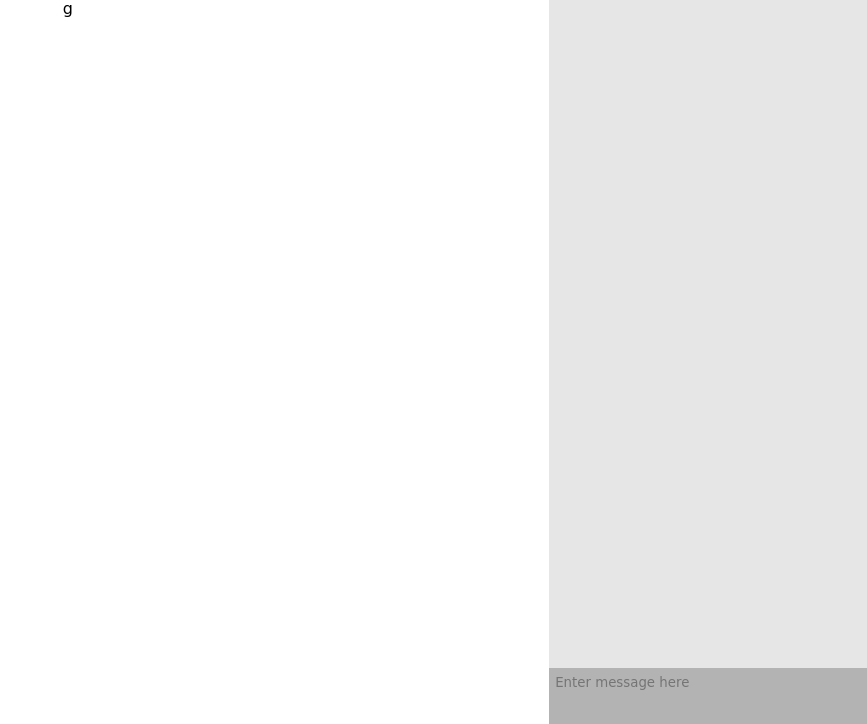
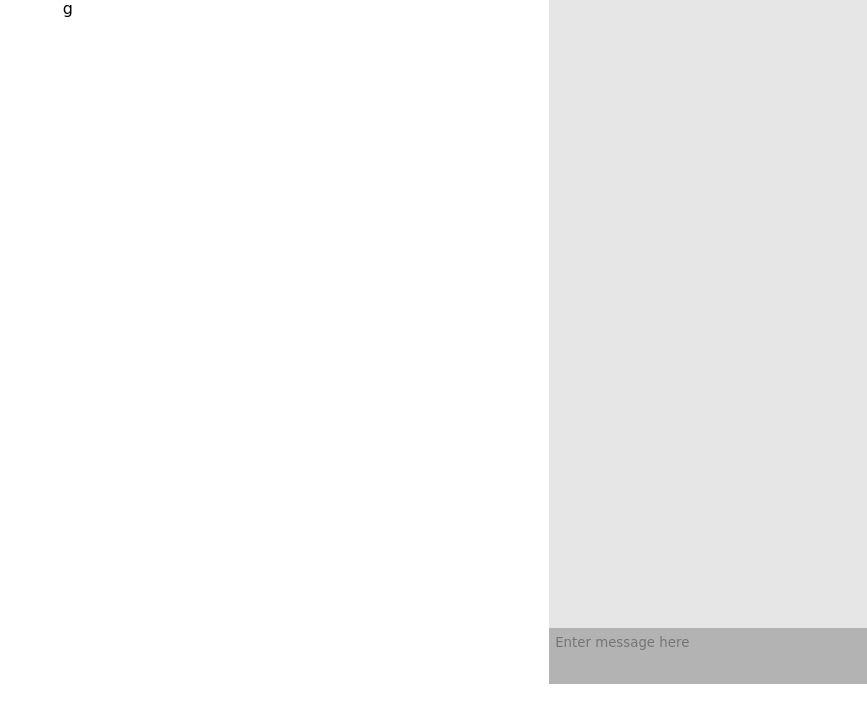
Before and after one commit to BK2004/PRTY.games, a Flask app: page /room/1 in a window 1280 px wide. Shown: the part 76-800 px from the top of the page, without its empty margins (413-1280 px from the left). Run offline with Flask 3, Linux system fonts and the light colour scheme; a database or web service that is not in the repository returns one stand-in record (values such as "Sample title"); some libraries are stand-ins or nearby versions.

Commit message:
Make work on heroku

```diff
--- a/index.py
+++ b/app.py
@@ -5,7 +5,7 @@
 import os
 
 app = Flask(__name__)
-app.secret_key = 'BAD_KEY'
+app.secret_key = os.getenv("SECRET_KEY")
 socketio = SocketIO(app)
 
 client = MongoClient(os.getenv("MONGODB_URI"))
@@ -113,4 +113,4 @@
         rooms.delete_one({'code': session['room-code']})
 
 if __name__ == "__main__":
-    socketio.run(app)
+    socketio.run(app, debug=True)
--- a/static/styles.css
+++ b/static/styles.css
@@ -24,7 +24,7 @@
 }
 
 main {
-  height: calc(100vh - 75px);
+  height: calc(100vh - 75px - 2.5em);
 }
 
 .main {
--- a/static/styles.scss
+++ b/static/styles.scss
@@ -48,7 +48,7 @@
 }
 
 main {
-    height: calc(100vh - 75px);
+    height: calc(100vh - 75px - 2.5em);
 }
 
 .main {
```
Also changed, not shown: 1 other file.
